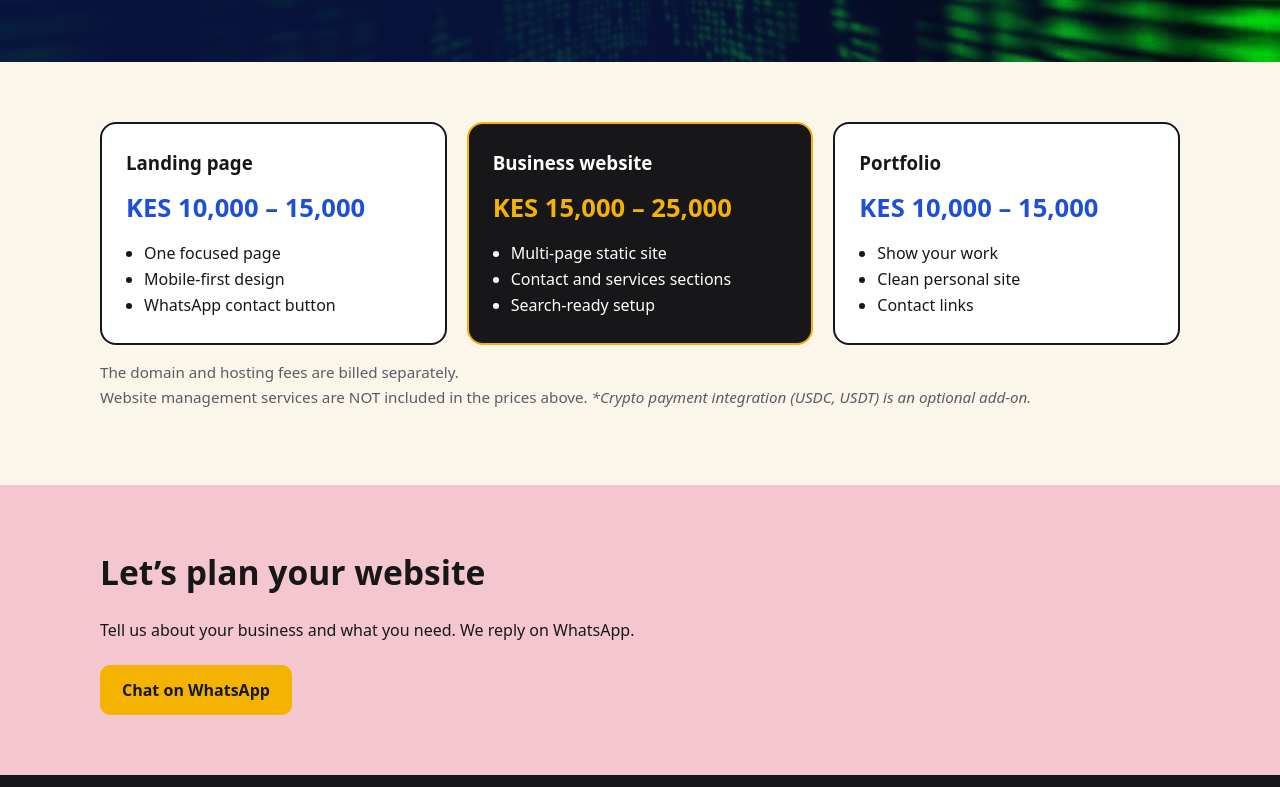
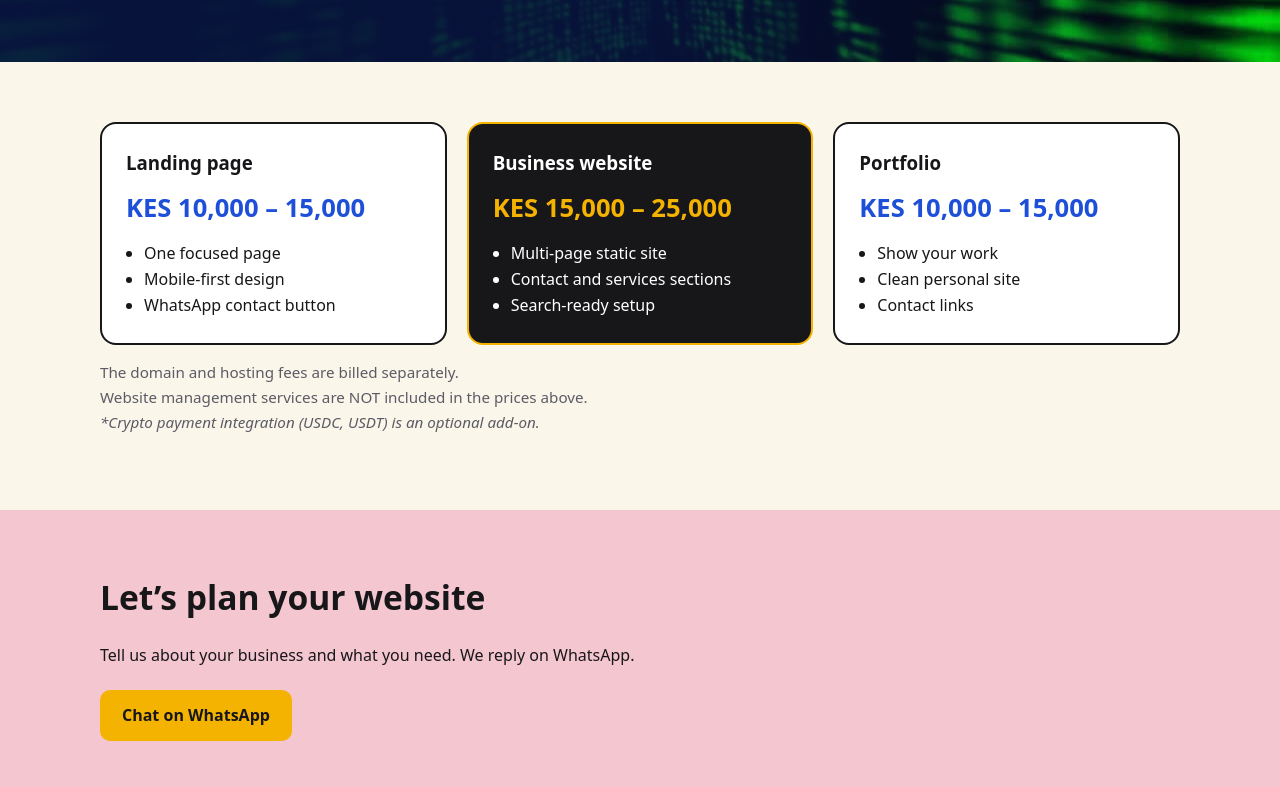
Before and after one commit to Mwirigih/msingiweb, a plain HTML site: page pricing.html in a window 1280 px wide. Shown: the part 253-1040 px from the top of the page. Drawn offline with Linux system fonts and the light colour scheme.

Commit message:
Update pricing.html

```diff
--- a/pricing.html
+++ b/pricing.html
@@ -7,7 +7,7 @@
 <a class="skip" href="#main">Skip to content</a>
 <header><div class="wrap nav"><a class="brand" href="index.html"><img src="assets/logo.png" alt="" width="36" height="36">Msingi Web Studio</a>
 <button id="menu" aria-label="Menu" aria-expanded="false" aria-controls="links">☰</button><nav aria-label="Main"><ul id="links"><li><a href="index.html">Home</a></li><li><a href="what-we-do.html">What we do</a></li><li><a href="pricing.html" aria-current=page>Pricing</a></li><li><a href="portfolio.html">Portfolio</a></li><li><a href="contact.html">Contacts</a></li></ul></nav></div></header>
-<div class="hero sm"><div class="wrap"><div><h1>Pricing</h1><p>How much does a static website cost in Kenya?. <i>Starting prices depend on the pages and features you need. Message us for a quote.</i></p></div></div></div><main id="main"><section><div class="wrap"><div class="grid"><div class="card "><h3>Landing page</h3><div class="price">KES 10,000 – 15,000</div><ul><li>One focused page</li><li>Mobile-first design</li><li>WhatsApp contact button</li></ul></div><div class="card hl"><h3>Business website</h3><div class="price">KES 15,000 – 25,000</div><ul><li>Multi-page static site</li><li>Contact and services sections</li><li>Search-ready setup</li></ul></div><div class="card "><h3>Portfolio</h3><div class="price">KES 10,000 – 15,000</div><ul><li>Show your work</li><li>Clean personal site</li><li>Contact links</li></ul></div></div><p class="note">The domain and hosting fees are billed separately. <br> Website management services are NOT included in the prices above. <i>*Crypto payment integration (USDC, USDT) is an optional add-on.</i></p></div></section><section class="band"><div class="wrap"><h2>Let’s plan your website</h2><p>Tell us about your business and what you need. We reply on WhatsApp.</p><a class="btn" href="https://wa.me/254787214095?text=Hi%20Msingi%20Web%20Studio%2C%20I%27d%20like%20a%20website">Chat on WhatsApp</a></div></section></main>
+<div class="hero sm"><div class="wrap"><div><h1>Pricing</h1><p>How much does a static website cost in Kenya?. <i>Starting prices depend on the pages and features you need. Message us for a quote.</i></p></div></div></div><main id="main"><section><div class="wrap"><div class="grid"><div class="card "><h3>Landing page</h3><div class="price">KES 10,000 – 15,000</div><ul><li>One focused page</li><li>Mobile-first design</li><li>WhatsApp contact button</li></ul></div><div class="card hl"><h3>Business website</h3><div class="price">KES 15,000 – 25,000</div><ul><li>Multi-page static site</li><li>Contact and services sections</li><li>Search-ready setup</li></ul></div><div class="card "><h3>Portfolio</h3><div class="price">KES 10,000 – 15,000</div><ul><li>Show your work</li><li>Clean personal site</li><li>Contact links</li></ul></div></div><p class="note">The domain and hosting fees are billed separately. <br> Website management services are NOT included in the prices above.<br> <i>*Crypto payment integration (USDC, USDT) is an optional add-on.</i></p></div></section><section class="band"><div class="wrap"><h2>Let’s plan your website</h2><p>Tell us about your business and what you need. We reply on WhatsApp.</p><a class="btn" href="https://wa.me/254787214095?text=Hi%20Msingi%20Web%20Studio%2C%20I%27d%20like%20a%20website">Chat on WhatsApp</a></div></section></main>
 <footer><div class="wrap"><p><strong>Msingi Web Studio</strong>: websites for businesses and individuals in Kenya.</p>
 <p><a href="https://wa.me/254787214095?text=Hi%20Msingi%20Web%20Studio%2C%20I%27d%20like%20a%20website">Chat on WhatsApp</a> · <a href="pricing.html">Pricing</a> · <a href="portfolio.html">Portfolio</a></p><p>© 2026 Msingi Web Studio. Operates independently and provides web development services.</p></div></footer>
 <script src="js/main.js" defer></script></body></html>
```
